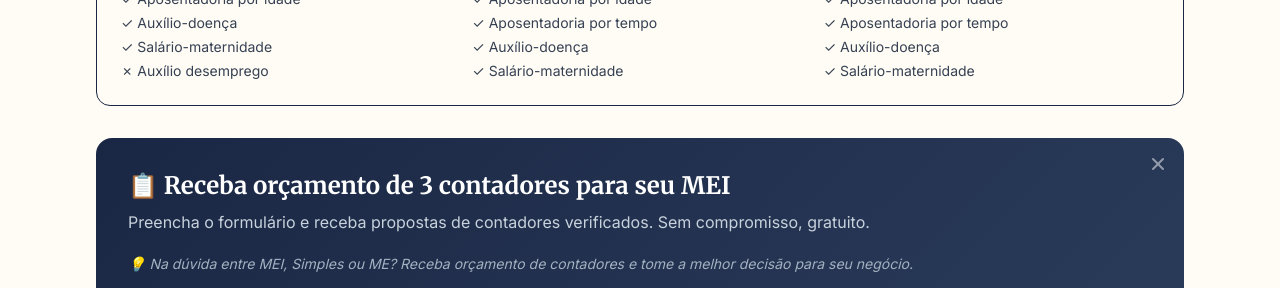
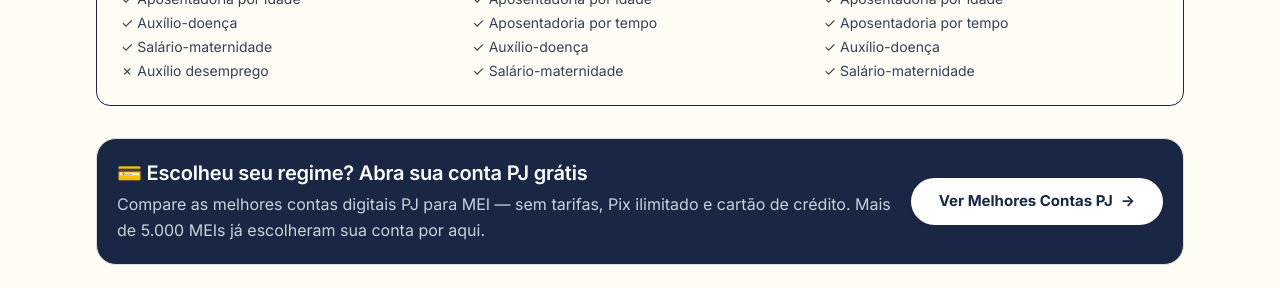
Before and after one commit to vitormdandrade/t3-mei-tools, a Next.js app: page /calculadora/mei-vs-me in a window 1280 px wide. Shown: the part 1320-1608 px from the top of the page. Built offline with nearby package versions, Linux system fonts and the light colour scheme; no server answers.

Commit message:
CRO: add fintech cross-sell CTA to mei-vs-me calculator — guides users from business structure comparison to PJ bank account (pipeline cycle)

```diff
--- a/app/calculadora/mei-vs-me/Client.tsx
+++ b/app/calculadora/mei-vs-me/Client.tsx
@@ -260,6 +260,25 @@ export default function MeiVsMeCalculator() {
         </div>
       </div>
 
+      {/* Fintech Cross-Sell CTA — Conta PJ */}
+      <div className="flex flex-col sm:flex-row items-start sm:items-center gap-4 p-5 rounded-xl" style={{ background: 'var(--brand-navy)', border: '1px solid var(--color-border)' }}>
+        <div className="flex-1">
+          <h3 className="text-subheading mb-1" style={{ color: '#ffffff' }}>
+            💳 Escolheu seu regime? Abra sua conta PJ grátis
+          </h3>
+          <p className="text-body" style={{ color: '#c8d2dc' }}>
+            Compare as melhores contas digitais PJ para MEI — sem tarifas, Pix ilimitado e cartão de crédito.
+            Mais de 5.000 MEIs já escolheram sua conta por aqui.
+          </p>
+        </div>
+        <a
+          href="/melhores/melhores-contas-pj-mei"
+          className="btn-light no-underline inline-flex items-center gap-2 whitespace-nowrap"
+        >
+          Ver Melhores Contas PJ <span aria-hidden>→</span>
+        </a>
+      </div>
+
       {/* Lead Capture — contador orçamento */}
       <LeadCaptureForm
         source="mei-vs-me"
```
